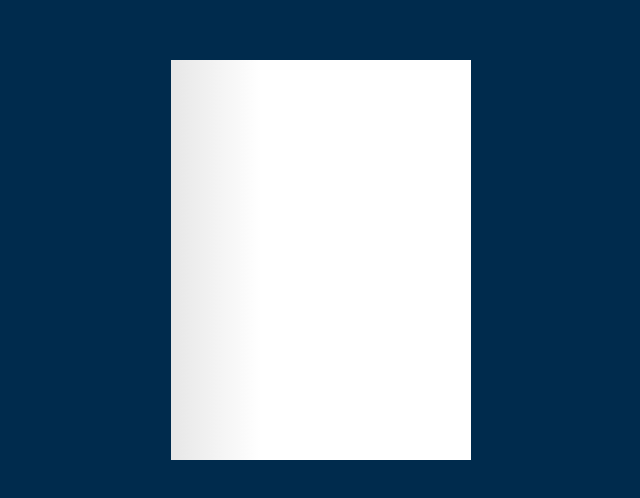
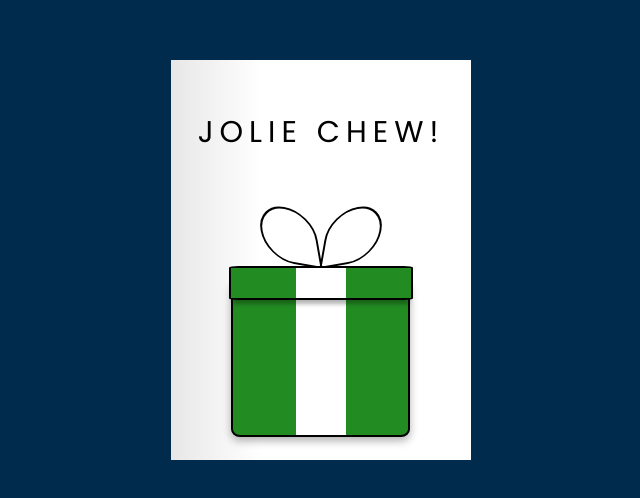
Before and after one commit to kaleb-ken/kaleb-ken.github.io, a plain HTML site: page index.html in a window 1280 px wide. Shown: the part 140-638 px from the top of the page, without its empty margins (319-959 px from the left). Drawn offline with Linux system fonts and the light colour scheme.

Commit message:
Update 3
Finished the front of the card.
- Jolies name
- gift box art

```diff
--- a/index.html
+++ b/index.html
@@ -3,6 +3,10 @@
   <head>
     <meta name="viewport" content="width=device-width, initial-scale=1.0" />
     <title>Birthday Card</title>
+    <link
+      href="https://fonts.googleapis.com/css2?family=Poppins&display=swap"
+      rel="stylesheet"
+    />
     <!-- Stylesheet -->
     <link rel="stylesheet" href="styles.css">
   </head>
@@ -14,7 +18,7 @@
     <div id="card" class="card">
       <div class="outer">
         <div class="outer-front">
-          <p></p>
+          <p>Jolie Chew!</p>
           <div class="present">
             <div class="bow"></div>
             <div class="lid"></div>
@@ -24,10 +28,10 @@
         <div class="outer-back"></div>
       </div>
       <div class="inner">
-        <p></p>
+        <p>Happy birthday Jolieee!!</p>
 
       </div>
     </div>
-    <script src="animation.js"></script>
+    <script src=".js"></script>
   </body>
 </html>
--- a/styles.css
+++ b/styles.css
@@ -10,7 +10,8 @@ body{
     margin: 0;
     padding: 0;
     display: block;
-    font-family: sans-serif;
+    font-family: "Poppins", sans-serif;
+
 }
 
 /* Card animation styling */
@@ -63,6 +64,100 @@ body{
 .card:hover .outer {
     transform: rotateY(-130deg);
 }
+/* Front of card styling */
+
+.outer-front p{
+  font-size: 30px;
+  text-transform: uppercase;
+  margin-top: 50px;
+  text-align: center;
+  letter-spacing: 6px;
+  color: #000000;
+}
+
+.present {
+  display: flex;
+  height: 50%;
+}
+/* Gift bow styling */
+.bow{
+  z-index: 1;
+  height: 100%;
+}
+.bow::before, .bow::after{
+  content: "";
+  width: 53.3333333333px;
+  height: 53.3333333333px;
+  border: 2px solid black;
+  border-radius: 50% 50% 0 50%;
+  position: absolute;
+  bottom: 49%;
+  z-index: -1;
+}
+.bow::before {
+  left: 49%;
+  -webkit-transform: translateX(-100%) skew(10deg, 10deg);
+          transform: translateX(-100%) skew(10deg, 10deg);
+}
+.bow::after {
+  left: 51%;
+  -webkit-transform: translateX(0%) rotate(90deg) skew(10deg, 10deg);
+          transform: translateX(0%) rotate(90deg) skew(10deg, 10deg);
+}
+
+/* Gift box lid */
+.lid{
+  border: 2px solid black;
+  position: absolute;
+  z-index: 1;
+  left: 50%;
+  -webkit-transform: translateX(-50%);
+          transform: translateX(-50%);
+  bottom: 40%;
+  height: 30px;
+  background-color: #228B22;
+  width: 180px;
+  border-radius: 5%;
+  box-shadow: 0 8px 4px -4px rgba(0, 0, 0, 0.3);
+}
+
+.lid::after {
+  content: "";
+  position: absolute;
+  top: 0;
+  bottom: 0;
+  left: 50%;
+  -webkit-transform: translateX(-50%);
+          transform: translateX(-50%);
+  width: 50px;
+  background: white;
+}
+
+/* Gift box styling */
+.box{
+  position: absolute;
+  top: 25%;
+  left: 20%;
+  height: 150px;
+  width: 175px;
+  margin-top: 123.3333333333px;
+  background-color: #228B22;
+  border: black solid 2px;
+  border-bottom-left-radius: 5%;
+  border-bottom-right-radius: 5%;
+  box-shadow: 0px 4px 8px 0px rgba(0, 0, 0, 0.3);
+}
+.box::after{
+  content: "";
+  position: absolute;
+  top: 0;
+  bottom: 0;
+  left: 50%;
+  -webkit-transform: translateX(-50%);
+          transform: translateX(-50%);
+  width: 50px;
+  background: white;
+}
 
 /* Balloon animation styling */
 #balloon-container {
```
